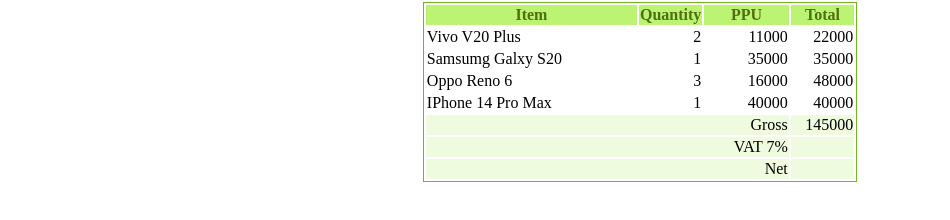
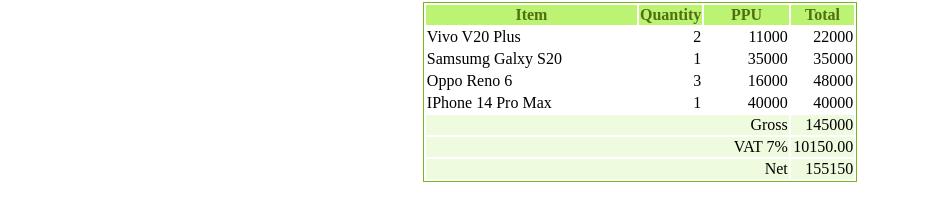
Before and after one commit to Tanat04/Tanat04.github.io, a plain HTML site: page products.html in a window 1280 px wide. Shown: the part 96-316 px from the top of the page, without its empty margins (0-950 px from the left). Drawn offline with Linux system fonts and the light colour scheme.

Commit message:
Fix some bugs

```diff
--- a/products.html
+++ b/products.html
@@ -30,13 +30,13 @@
             <tr>
                 <td colspan="3" class="text_right">VAT 7%</td>
                 <td class="text_right">
-                    <span id="gross"></span>
+                    <span id="vat"></span>
                 </td>
             </tr>
             <tr>
                 <td colspan="3" class="text_right">Net</td>
                 <td class="text_right">
-                    <span id="gross"></span>
+                    <span id="net"></span>
                 </td>
             </tr>
         </tfoot>
--- a/products.js
+++ b/products.js
@@ -62,7 +62,7 @@ function loadData() {
     grossElem.innerHTML = gross
 
     let vatElem = document.getElementById("vat")
-    vatElem.innerHTML = vat
+    vatElem.innerHTML = Math.round(vat).toFixed(2)
 
     let netElem = document.getElementById("net")
     netElem.innerHTML = net
```
